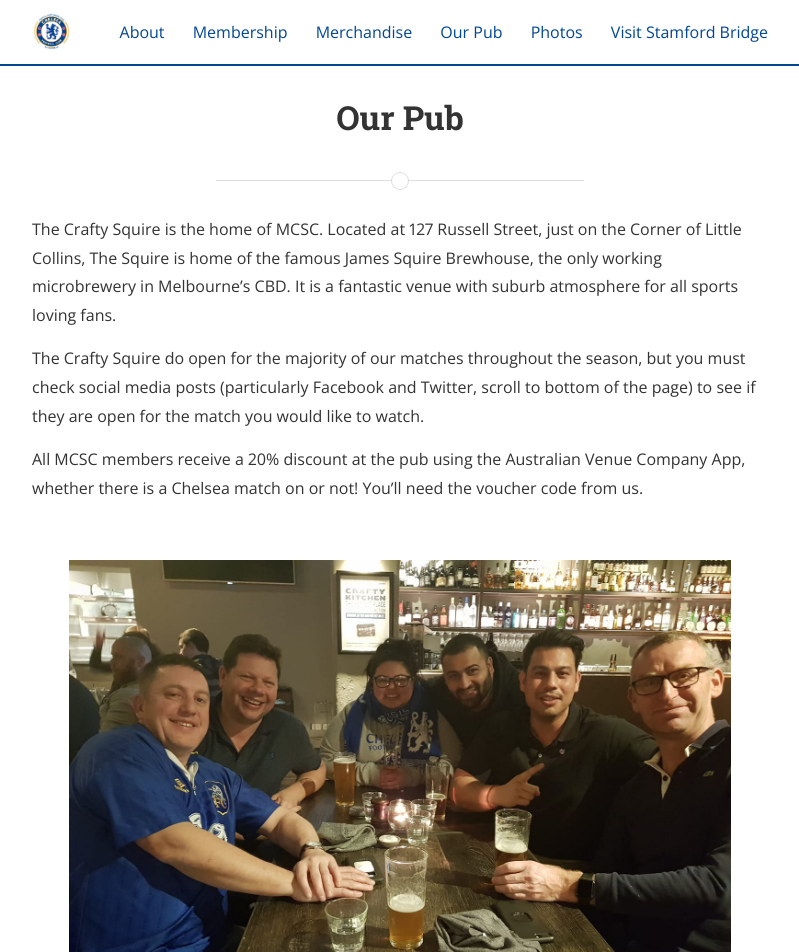
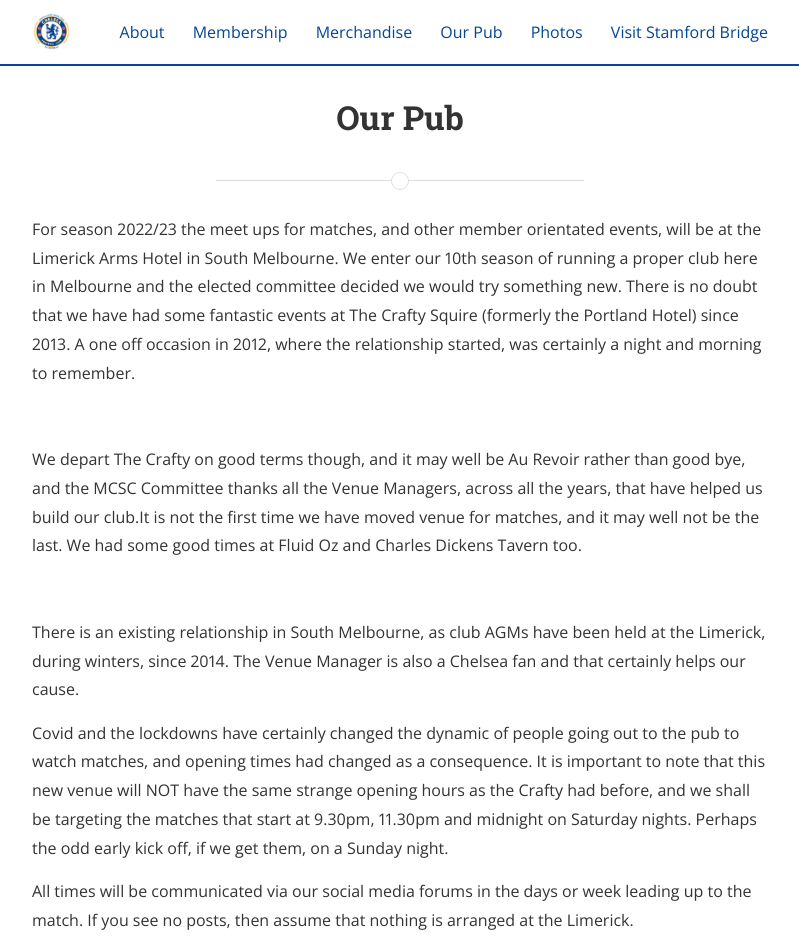
Before and after one commit to Foxh0und/MCSC, a Jekyll site: the page built from ourpub.md, in a window 1280 px wide and 1400 px high. Shown: the top 952 px of the window, without its empty margins (240-1039 px from the left). Built offline with Jekyll 4.4.1, drawn with Linux system fonts in a browser that asks for light colours; nearby versions of some CDN libraries; some of the changed text lies outside the part shown.

Commit message:
Update ourpub.md

```diff
--- a/ourpub.md
+++ b/ourpub.md
@@ -3,17 +3,30 @@
 title: Our Pub
 permalink: /ourpub/
 ---
-The Crafty Squire is the home of MCSC. Located at 127 Russell Street, just on the Corner of Little Collins, The Squire is home of the famous James Squire Brewhouse, the only working microbrewery in Melbourne’s CBD. It is a fantastic venue with suburb atmosphere for all sports loving fans.
-
-The Crafty Squire do open for the majority of our matches throughout the season, but you must check social media posts (particularly Facebook and Twitter, scroll to bottom of the page) to see if they are open for the match you would like to watch.
-
-All MCSC members receive a 20% discount at the pub using the Australian Venue Company App, whether there is a Chelsea match on or not! You’ll need the voucher code from us.
+For season 2022/23 the meet ups for matches, and other member orientated events, will be at the Limerick Arms Hotel in South Melbourne.
+We enter our 10th season of running a proper club here in Melbourne and the elected committee decided we would try something new. There is no doubt that we have had some fantastic events at The Crafty Squire (formerly the Portland Hotel) since 2013. A one off occasion in 2012, where the relationship started, was certainly a night and morning to remember.
 
 <br>
+
+We depart The Crafty on good terms though, and it may well be Au Revoir rather than good bye, and the MCSC Committee thanks all the Venue Managers, across all the years, that have helped us build our club.It is not the first time we have moved venue for matches, and it may well not be the last. We had some good times at Fluid Oz and Charles Dickens Tavern too.
+
+<br>
+
+There is an existing relationship in South Melbourne, as club AGMs have been held at the Limerick, during winters, since 2014. The Venue Manager is also a Chelsea fan and that certainly helps our cause.
+
+Covid and the lockdowns have certainly changed the dynamic of people going out to the pub to watch matches, and opening times had changed as a consequence.
+It is important to note that this new venue will NOT have the same strange opening hours as the Crafty had before, and we shall be targeting the matches that start at 9.30pm, 11.30pm and midnight on Saturday nights.
+Perhaps the odd early kick off, if we get them, on a Sunday night.
+
+All times will be communicated via our social media forums in the days or week leading up to the match. If you see no posts, then assume that nothing is arranged at the Limerick.
+
+The committee is excited to start a new chapter of Chelsea Supporter gatherings at The Limerick Arms in South Melbourne and we hope those Chelsea Supporters will make the tram ride from the city, via number 1 or 11 routes, to watch some matches with us.
+
+![limerickArms](/assets/limerickarms.jpg)
 
 ![craftysquireone](/assets/craftySquire1.jpg)
 <br>
 
-![craftysquireone](/assets/craftySquire2.jpg)
+![craftysquiretwo](/assets/craftySquire2.jpg)
 
-<iframe src="https://www.google.com/maps/embed?pb=!1m14!1m8!1m3!1d12607.945879527155!2d144.9682584!3d-37.8137859!3m2!1i1024!2i768!4f13.1!3m3!1m2!1s0x0%3A0xe8d220ef3bdbf121!2sThe+Crafty+Squire!5e0!3m2!1sen!2sau!4v1566297572422!5m2!1sen!2sau" width="600" height="450" frameborder="0" style="border:0; align:middle" allowfullscreen></iframe>
+<iframe src="https://www.google.com/maps/embed?pb=!1m18!1m12!1m3!1d3151.0628385016475!2d144.95928611636782!3d-37.835414743057285!2m3!1f0!2f0!3f0!3m2!1i1024!2i768!4f13.1!3m3!1m2!1s0x6ad6680754b2d75b%3A0x450bdedde03ea63b!2sLimerick%20Arms%20Hotel!5e0!3m2!1sen!2sau!4v1658919241364!5m2!1sen!2sau" width="600" height="450" style="border:0;" allowfullscreen="" loading="lazy" referrerpolicy="no-referrer-when-downgrade"></iframe>
```
